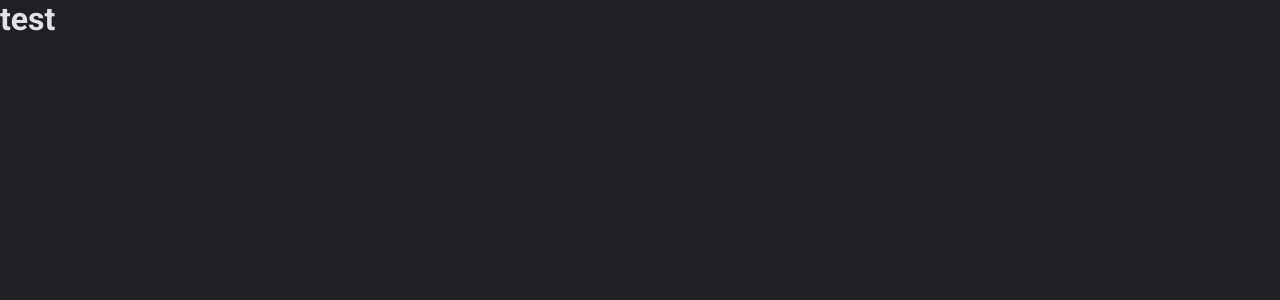
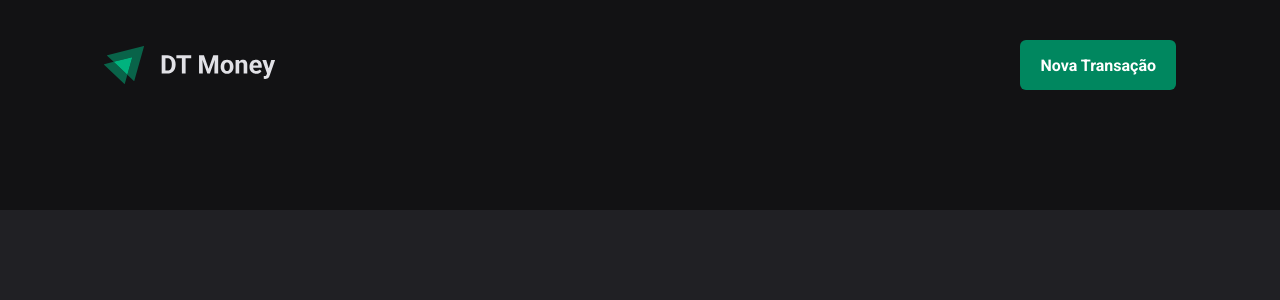
Before and after one commit to hmartiins/DT-Money, a React (Vite) app: page / in a window 1280 px wide. Shown: the top 300 px of the page. Built offline with nearby package versions, Linux system fonts and the light colour scheme.

Commit message:
create header component

```diff
--- a/src/App.tsx
+++ b/src/App.tsx
@@ -1,4 +1,5 @@
 import { ThemeProvider } from "styled-components";
+import { Transactions } from "./pages/Transactions";
 import { GlobalStyle } from "./styles/global";
 import { defaultTheme } from "./styles/themes/default";
 
@@ -6,7 +7,7 @@
   return (
     <ThemeProvider theme={defaultTheme}>
       <GlobalStyle />
-      <h1>test</h1>
+      <Transactions />
     </ThemeProvider>
   );
 }
--- /dev/null
+++ b/src/components/Header/index.tsx
@@ -0,0 +1,15 @@
+import { HeaderContainer, HeaderContent, NewTransactionButton } from "./styles";
+
+import logoImg from "../../assets/logo.svg";
+
+export function Header() {
+  return (
+    <HeaderContainer>
+      <HeaderContent>
+        <img src={logoImg} alt="" />
+
+        <NewTransactionButton>Nova Transação</NewTransactionButton>
+      </HeaderContent>
+    </HeaderContainer>
+  );
+}
--- /dev/null
+++ b/src/components/Header/styles.ts
@@ -0,0 +1,38 @@
+import styled from "styled-components";
+
+export const HeaderContainer = styled.header`
+  background: ${(props) => props.theme["gray-900"]};
+  padding: 2.5rem 0 7.5rem;
+`;
+
+export const HeaderContent = styled.div`
+  width: 100%;
+  max-width: 1120px;
+
+  margin: 0 auto;
+
+  padding: 0 1.5rem;
+
+  display: flex;
+  justify-content: space-between;
+  align-items: center;
+`;
+
+export const NewTransactionButton = styled.button`
+  height: 50px;
+  border: 0;
+  background: ${(props) => props.theme["green-500"]};
+
+  color: ${(props) => props.theme["white"]};
+  font-weight: bold;
+  padding: 0 1.25rem;
+
+  border-radius: 6px;
+  cursor: pointer;
+
+  transition: background-color 0.2s;
+
+  &:hover {
+    background: ${(props) => props.theme["green-700"]};
+  }
+`;
--- /dev/null
+++ b/src/pages/Transactions/index.tsx
@@ -0,0 +1,9 @@
+import { Header } from "../../components/Header";
+
+export function Transactions() {
+  return (
+    <div>
+      <Header />
+    </div>
+  );
+}
```
Also changed, not shown: src/assets/logo.svg (added), src/pages/Transactions/styles.ts (added).
